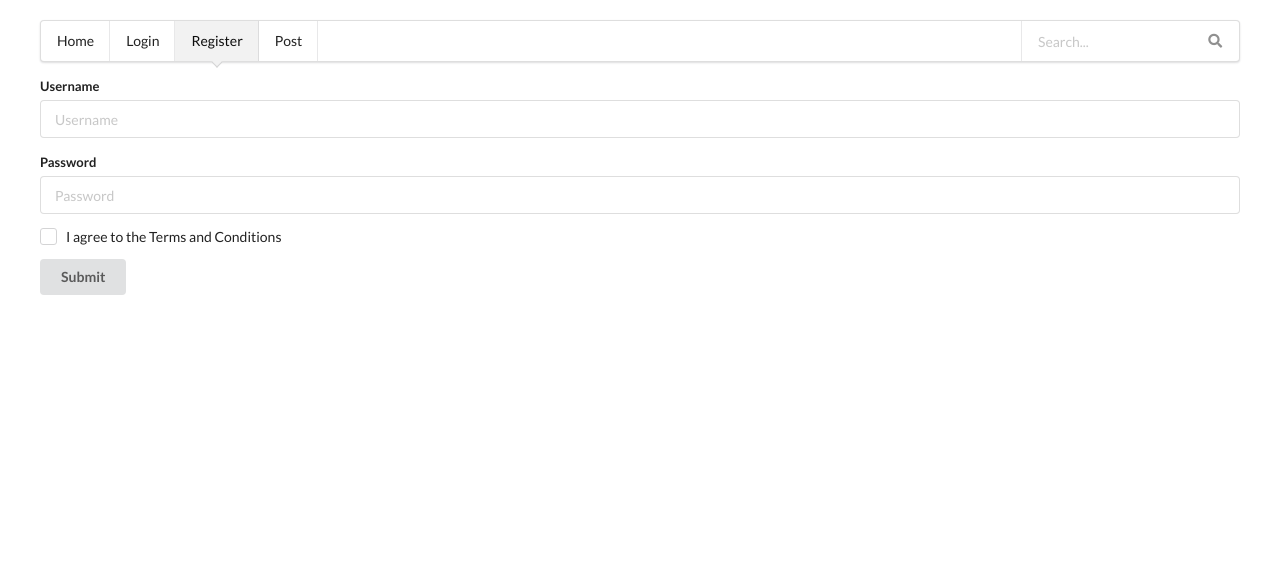
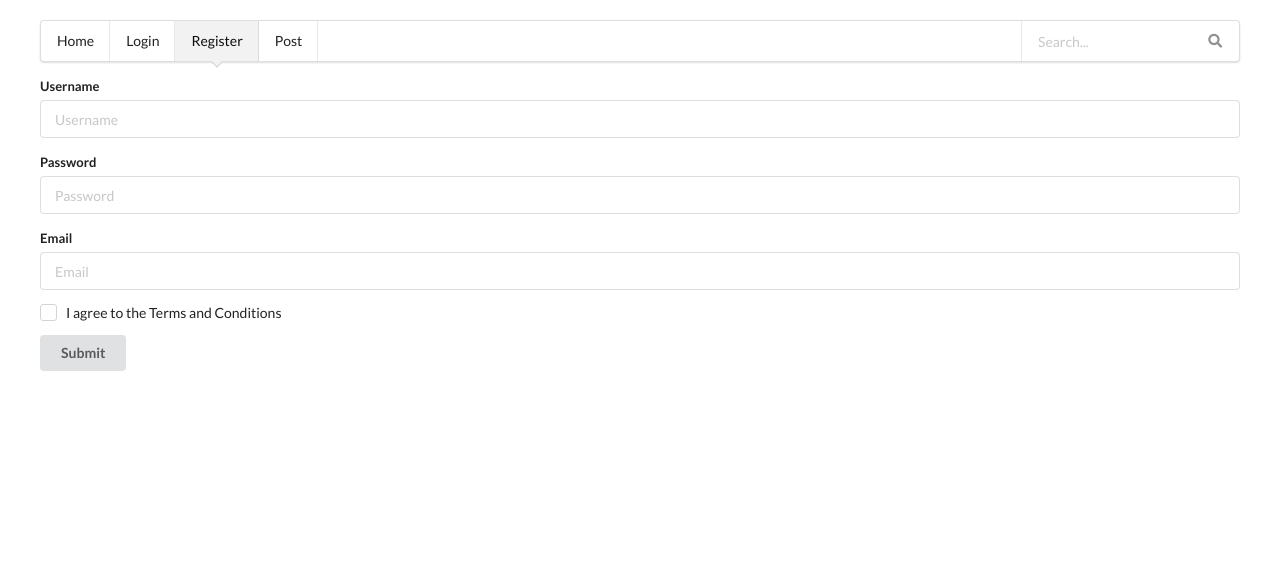
Before and after one commit to wilokecom/mvc, a PHP site: page /mvc/user/register in a window 1280 px wide. Shown: the top 561 px of the page. Run offline with PHP 8.4, Linux system fonts and the light colour scheme.

Commit message:
Update view phần register

```diff
--- a/app/Controllers/Controller.php
+++ b/app/Controllers/Controller.php
@@ -1,16 +1,13 @@
 <?php
 
 namespace MVC\Controllers;
-
 use Jenssegers\Blade\Blade;
-
 class Controller
 {
     protected $oViewInstance;
     protected $oControllerInstance;
     protected $modelName;
     protected $oBlade;
-
     //Tạm thời không dùng
     protected function initPlace()
     {
@@ -19,7 +16,6 @@ class Controller
         }
         return $this->oBlade;
     }
-
     //Done
     public function loadView($viewFile, $aData = [])
     {
--- a/app/Controllers/UserController.php
+++ b/app/Controllers/UserController.php
@@ -17,23 +17,25 @@ class UserController extends Controller
     //Phương thức login-Hiển thị giao diện
     public function login()
     {
-        $this->redirectToDashboard();
+        $this->redirectToDashboard();//Nếu đã login thì chuyển đến trang dashboard
         $this->loadView('user/login');
     }
     //Phương thức register-Hiển thị giao diện
     public function register()
     {
-        $this->redirectToDashboard();
+        $this->redirectToDashboard();////Nếu đã login thì chuyển đến trang dashboard
         $this->loadView('user/register');
     }
+    //Nếu đã login thì chuyển đến trang dashboard
     public function redirectToDashboard(){
         if(self::isLoggedIn()) {
             Redirect::to('user/dashboard');
         }
     }
-    //Phương thức dashboard()-Sau khi login thành công
+    //Phương thức dashboard()-Sau khi login thành công-Hiển thị giao diện
     public function dashboard()
     {
+        //Nếu chưa login thì chuyển đến trang login
         if(!self::isLoggedIn()) {
             Redirect::to('user/login');
         }
@@ -107,12 +109,10 @@ class UserController extends Controller
             Redirect::to('user/login');
         }
         $aStatus = UserModel::checkUser($_POST['username'], $_POST['password']);
-
         if($aStatus!=true){
             Session::add('login_error','invalid username or password');
             Redirect::to('user/login');
         }
-
         Session::add(self::$loginSessionKey, $_POST['username']);//include file app/Support/Session.php, lưu username biến $Session
         Session::forget('login_error');
         Redirect::to('user/dashboard');
--- a/app/Database/MysqlGrammar.php
+++ b/app/Database/MysqlGrammar.php
@@ -54,7 +54,6 @@ class MysqlGrammar implements DBInterface
         }, '');
         // tất cả parameter ta truyền sẽ được cho vào cùng một mảng , bên trong hàm, ta có thể gọi đến mảng đó bằng $parameters
         $this->oSTMT->bind_param($types, ...$aParams);
-
         return $this;
     }
 
--- a/index.php
+++ b/index.php
@@ -2,7 +2,6 @@
 use MVC\Controllers\GeneralScriptsController;
 use MVC\Core\App;
 use MVC\Support\HandleAction;
-
 //Cài đặt cảnh báo
 ini_set('display_errors', 1);
 ini_set('display_startup_errors', 1);
@@ -29,21 +28,18 @@ function addAction($hook, $aInfo)
     //addAction:Phương thức tĩnh
     HandleAction::addAction($hook, $aInfo);//require file HandleAction.php và nhảy đến hàm addAction($hook, $aInfo)
 }
-
 //include file view
 function incViewFile($file)
 {
     include MVC_VIEWS . $file . '.php';
 }
-
-////Done.Trả về đường dẫn url file JS
+//Done.Trả về đường dẫn url file JS
 function mvcEnqueueScript($url)
 {
     ?>
     <script src="<?php echo filter_var($url, FILTER_SANITIZE_URL); ?>"></script>
     <?php
 }
-
 //Done.Trả về đường dẫn url file css
 function mvcEnqueueStyle($url)
 {
--- a/views/user/login.php
+++ b/views/user/login.php
@@ -1,7 +1,5 @@
 <?php
-
 use MVC\Support\Session;
-
 incViewFile('header');
 ?>
     <div id="container">
--- a/views/user/register.php
+++ b/views/user/register.php
@@ -29,6 +29,10 @@ incViewFile('header');
             <input id="password" type="text" name="password" placeholder="Password">
         </div>
         <div class="field">
+            <label for="email">Email</label>
+            <input id="email" type="text" name="email" placeholder="Email">
+        </div>
+        <div class="field">
             <div class="ui checkbox">
                 <input id="agree-term" name="agree_term" type="checkbox" class="hidden">
                 <label for="agree-term">I agree to the Terms and Conditions</label>
```
Also changed, not shown: 1 other file.
